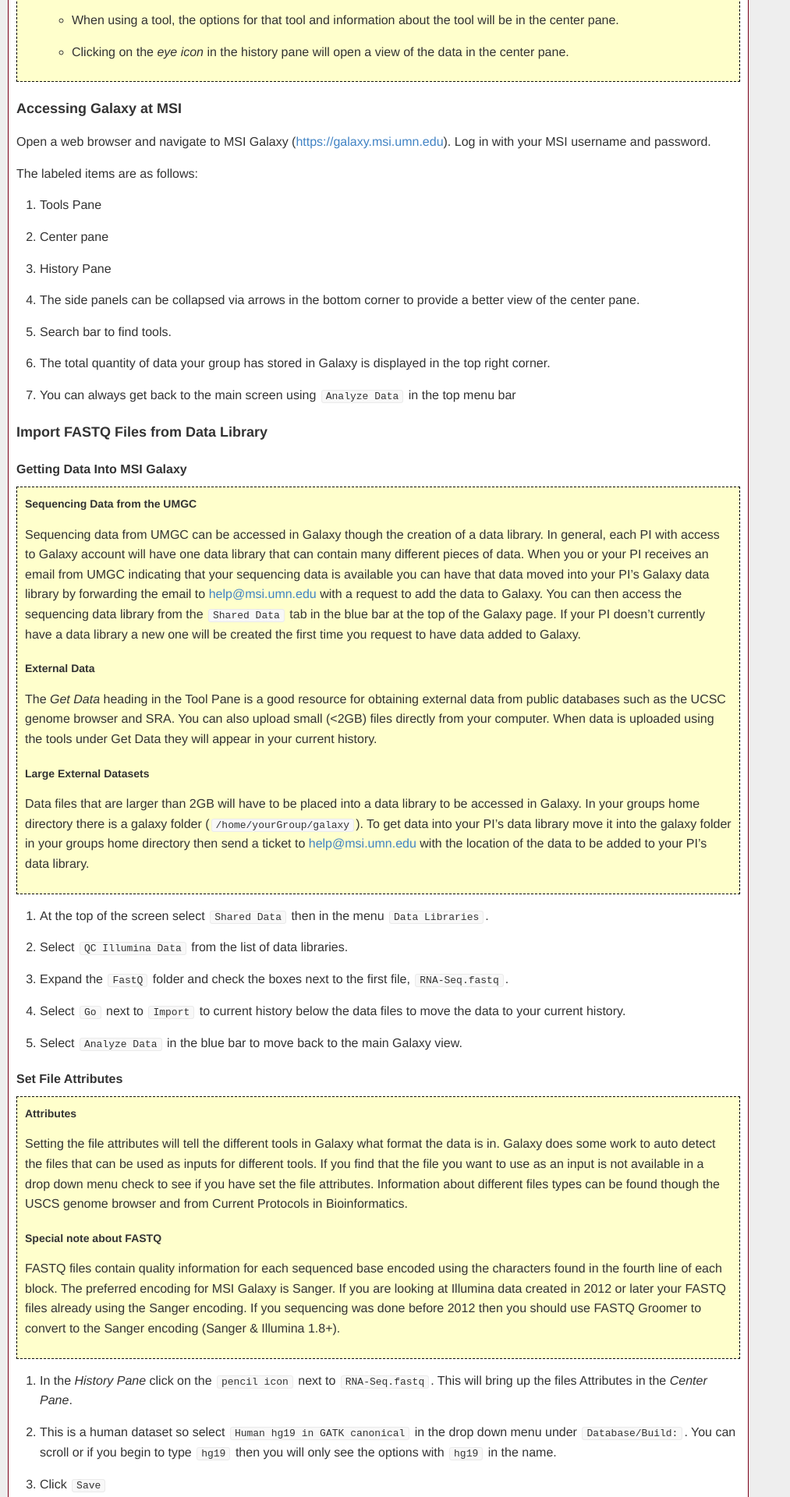
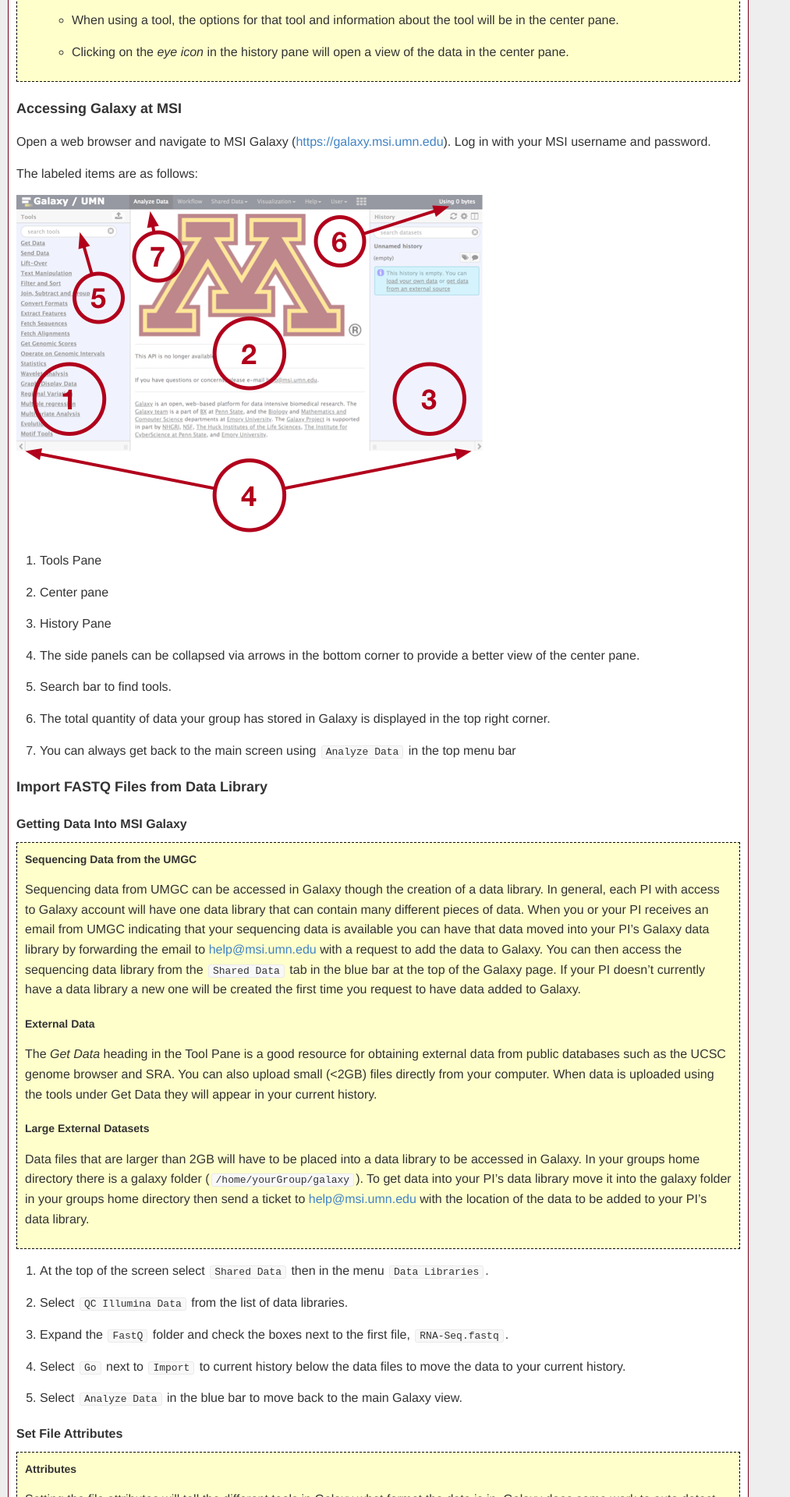
Before and after one commit to msi-ris/Tutorials, a Jekyll site: the page built from illumina_qc.md, in a window 1280 px wide. Shown: the part 2094-4014 px from the top of the page at 78% size, without its empty margins (0-1013 px from the left). Built offline with Jekyll 4.4.1, drawn with Linux system fonts in a browser that asks for light colours.

Commit message:
Update illumina with graphica

```diff
--- a/illumina_qc.md
+++ b/illumina_qc.md
@@ -100,6 +100,8 @@ Open a web browser and navigate to MSI Galaxy (<https://galaxy.msi.umn.edu>).
 Log in with your MSI username and password.
 
 The labeled items are as follows:
+
+![Galaxy Screenshot]({{"/graphics/illumina_qc_galaxy/Galaxy_Homepage_Screenshot.png" | prepend: site.baseurl }})
 
 1. Tools Pane
 2. Center pane
```
Also changed, not shown: graphics/illumina_qc_galaxy/Galaxy_Homepage_Screenshot.png (added), materials/illumina_qc_galaxy/Galaxy_Homepage_Screenshot.graffle/image1.png (added), 1 other file.
